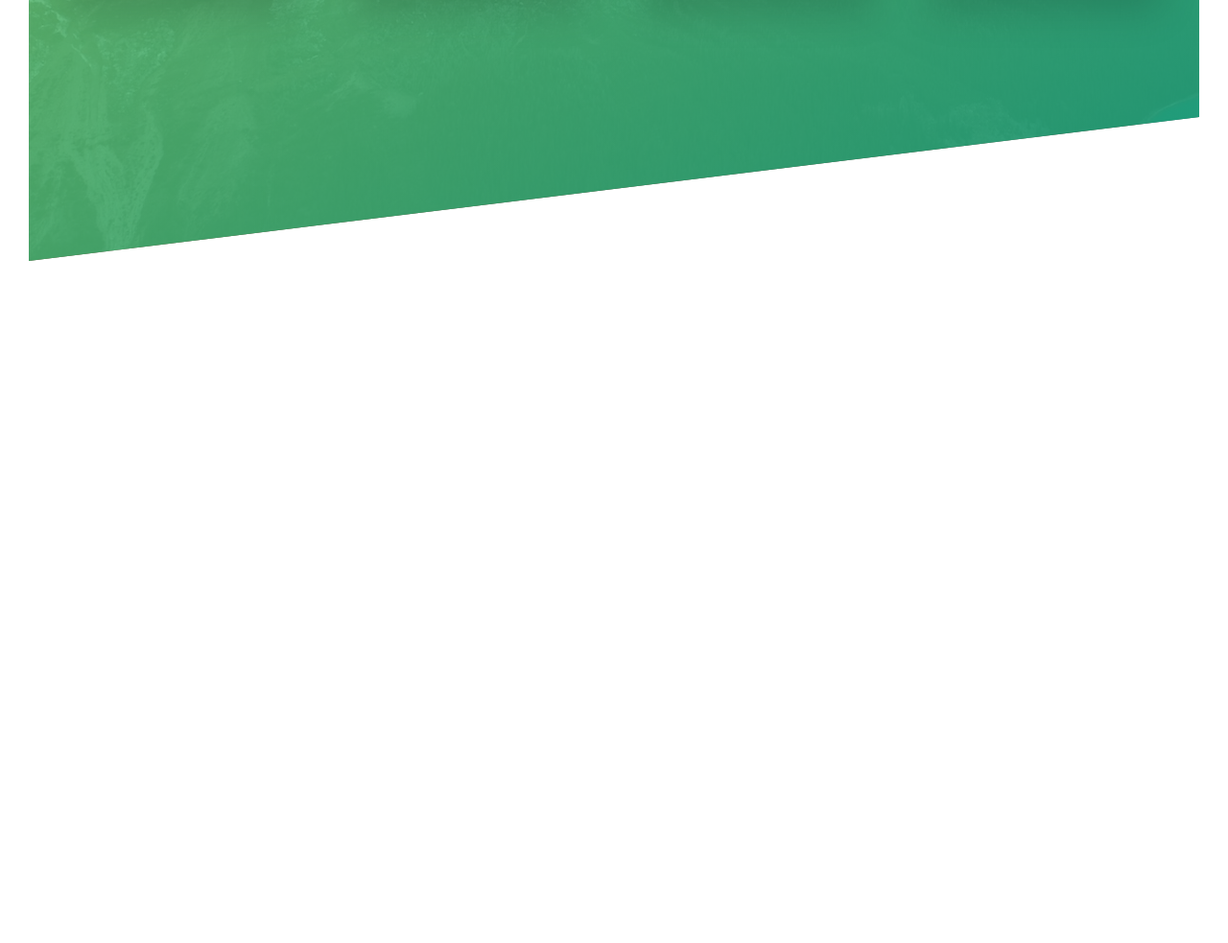
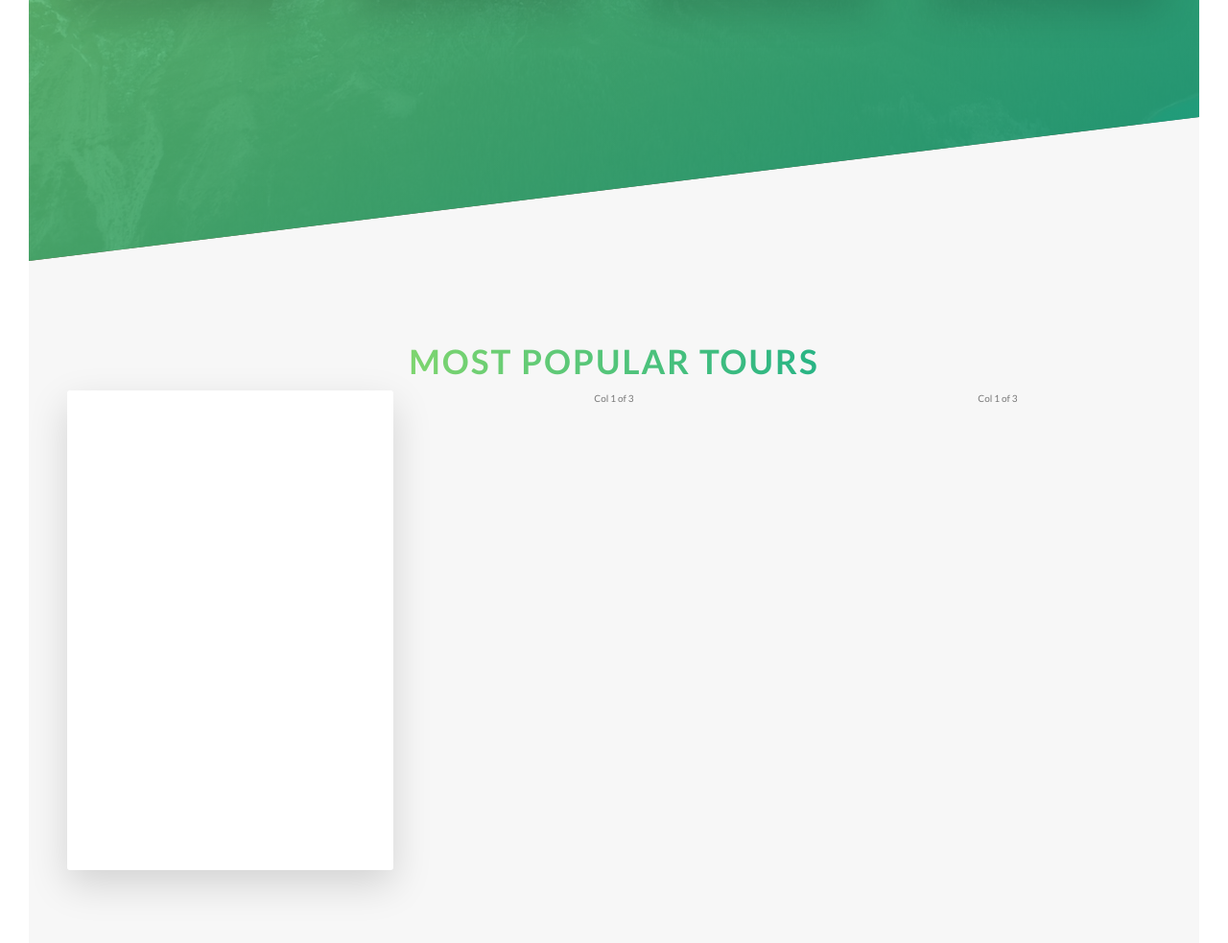
Before and after one commit to KaitlynSalemi/advanced-css-natours, a website: page index.html in a window 1280 px wide. Shown: the part 2051-3034 px from the top of the page at 96% size. Before the commit the page ends 2323 px from the top, so only its background shows below. Drawn offline with Linux system fonts and the light colour scheme.

Commit message:
tours section started

```diff
--- a/index.html
+++ b/index.html
@@ -97,6 +97,31 @@
                     </div>
                 </div>
             </section>
+            <section class="section-tours">
+                <div class="u-center-text u-margin-bottom-big">
+                    <h2 class="heading-secondary">
+                       Most popular tours
+                   </h2>
+                   <div class='row'>
+                        <div class='col-1-of-3'>
+                            <div class="card">
+                                <div class="card__side card__side--front">
+                                    front
+                                </div>
+                                <div class="card__side card__side--back card__side--back-1">
+                                    back
+                                </div>
+                            </div>
+                        </div>
+                        <div class='col-1-of-3'>
+                            Col 1 of 3
+                        </div>
+                        <div class='col-1-of-3'>
+                            Col 1 of 3
+                        </div>
+                    </div>
+               </div>
+            </section>
         </main>
         <!-- <section class='grid-test'>
             <div class='row'>
--- a/sass/abstracts/_variables.scss
+++ b/sass/abstracts/_variables.scss
@@ -2,6 +2,13 @@
 $color-primary: #55c57a;
 $color-primary-light: #7ed56f;
 $color-primary-dark: #28b485;
+
+$color-secondary-light: #ffb900;
+$color-secondary-dark: #ff7730;
+
+$color-tertiary-light: #2998ff;
+$color-tertiary-dark: #5643fa;
+
 $color-grey-light-1: #f7f7f7;
 $color-grey-dark: #777;
 $color-white: #fff;
--- /dev/null
+++ b/sass/components/_card.scss
@@ -0,0 +1,42 @@
+.card {
+    perspective: 150rem;
+    -moz-perspective: 150rem;
+    position:  relative;
+    height: 50rem;
+
+    &__side {
+        color: white;
+        font-size: 2rem;
+
+        height: 50rem;
+        transition: all .8s ease;
+        position: absolute;
+        top: 0;
+        left: 0;
+        width: 100%;
+        backface-visibility: hidden;
+        border-radius: .3rem;
+        box-shadow: 0 1.5rem 4rem rgba($color-black, .15);
+
+
+        &--front {
+            background-color: $color-white;
+        }
+
+        &--back {
+            transform: rotateY(180deg);
+
+            &-1 {
+                background-image: linear-gradient(to right bottom, $color-secondary-light, $color-secondary-dark);
+            }
+        }
+    }
+
+    &:hover &__side--front {
+        transform: rotateY(-180deg);
+    }
+
+    &:hover &__side--back {
+        transform: rotateY(0deg);
+    }
+}
--- a/sass/main.scss
+++ b/sass/main.scss
@@ -12,6 +12,7 @@
 @import 'base/utilities';
 
 @import "components/button";
+@import "components/card";
 @import "components/composition";
 @import "components/feature-box";
 
--- a/sass/pages/_home.scss
+++ b/sass/pages/_home.scss
@@ -21,3 +21,9 @@
     }
 
 }
+
+.section-tours {
+    background-color: $color-grey-light-1;
+    padding: 25rem 0 50rem 0;
+    margin-top: -10rem;
+}
```
Also changed, not shown: css/style.css.
